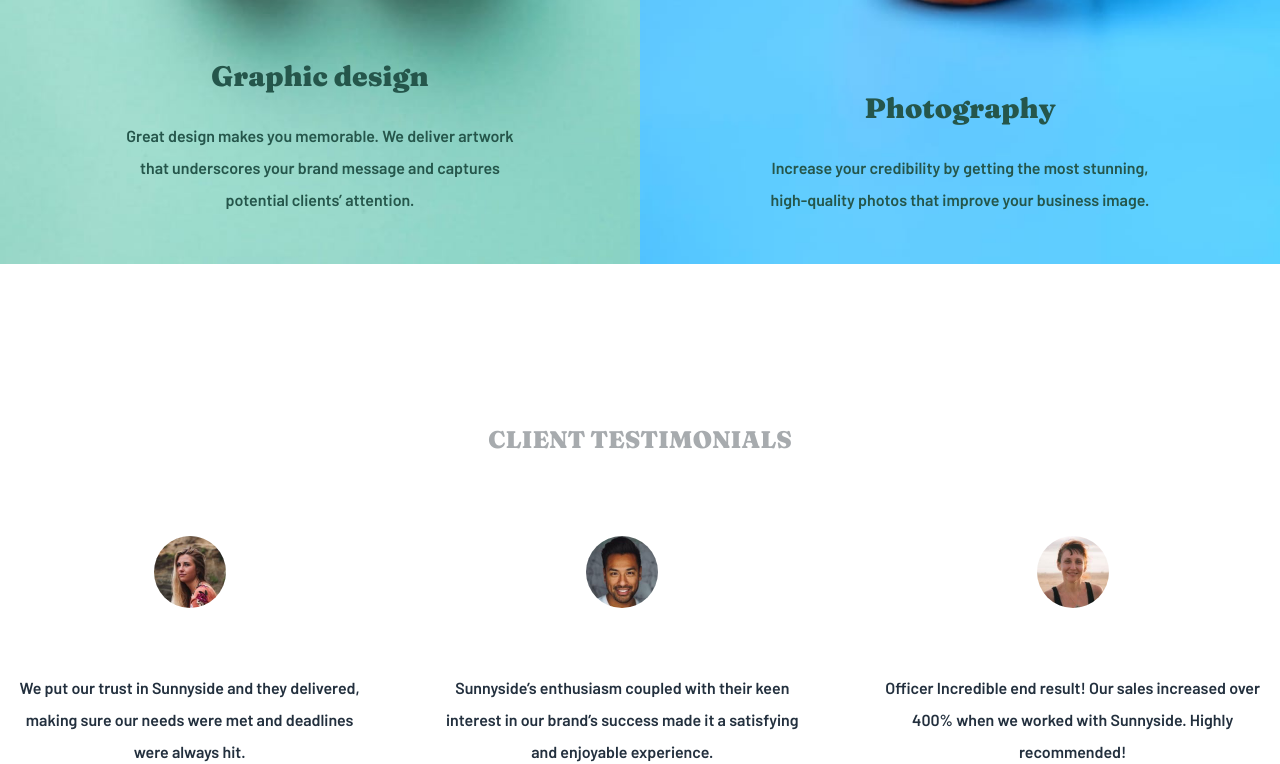
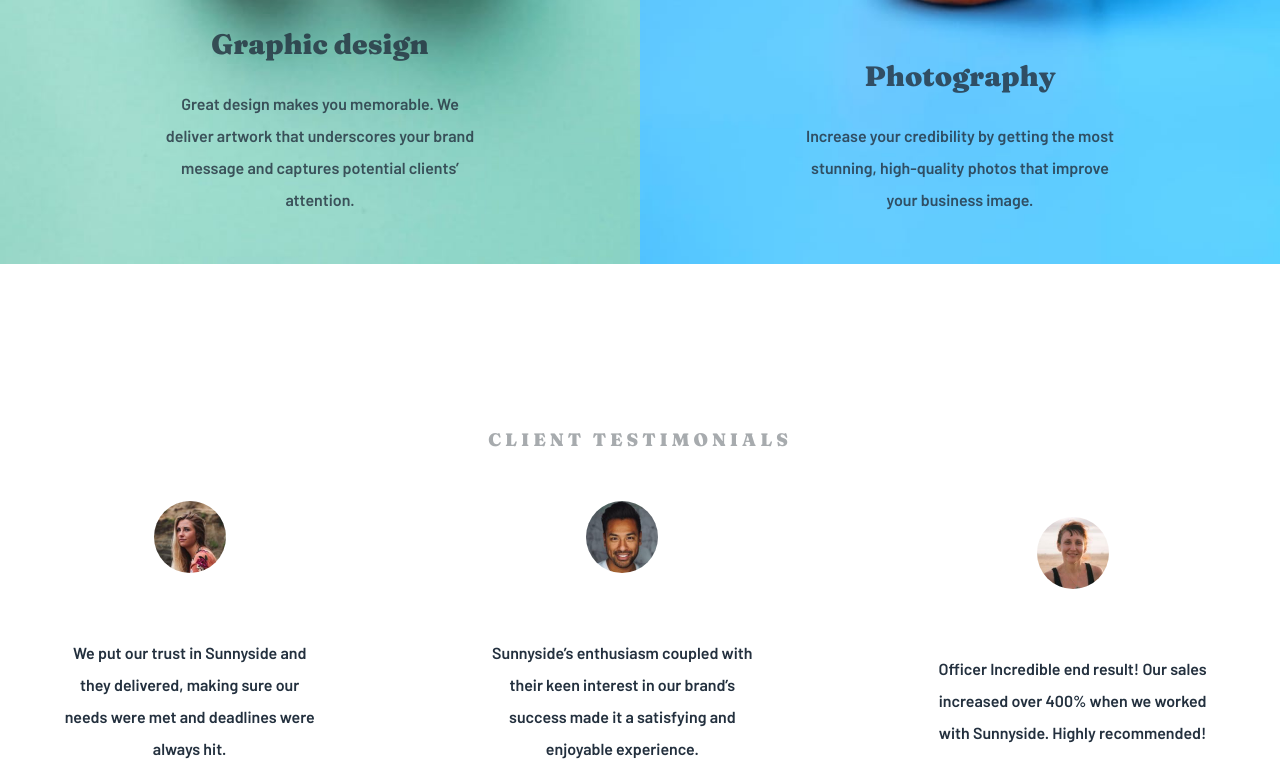
Before and after one commit to YerikAH/sunny-agency-frontend-mentor, a React (Vite) app: page / in a window 1280 px wide. Shown: the part 2138-2902 px from the top of the page. Built offline with nearby package versions, Linux system fonts and the light colour scheme.

Commit message:
end section five

```diff
--- a/src/components/SectionFive.tsx
+++ b/src/components/SectionFive.tsx
@@ -12,7 +12,7 @@ import coneDesktop from "../images/desktop/image-gallery-cone.jpg";
 import coneMobile from "../images/mobile/image-gallery-cone.jpg";
 
 import sugarDesktop from "../images/desktop/image-gallery-sugarcubes.jpg";
-import sugarMobile from "../images/mobile/image-gallery-sugarcubes.jpg";
+import sugarMobile from "../images/mobile/image-gallery-sugar-cubes.jpg";
 
 import ImageLarge from "./ImageLarge";
 export default function SectionFive() {
--- a/src/styles/seccion_five_style.ts
+++ b/src/styles/seccion_five_style.ts
@@ -18,7 +18,10 @@ export const DivGrid = styled.div`
     grid-template-columns: repeat(4, 25%);
   }
 `;
-export const ImageLargeBox = styled.div``;
+export const ImageLargeBox = styled.div`
+  height: 100%;
+  max-height: 27.938rem;
+`;
 export const ImageLargeImg = styled.img`
   width: 100%;
   height: 100%;
--- a/src/styles/seccion_four_style.ts
+++ b/src/styles/seccion_four_style.ts
@@ -13,12 +13,10 @@ export const TitleSection = styled.h2`
   text-transform: uppercase;
   color: var(--grayish-blue);
   text-align: center;
-  @media (min-width: 720px) {
-    font-size: 1.5rem;
-  }
+  letter-spacing: 4px;
 `;
 export const DivGrid = styled.div`
-  margin-top: 5rem;
+  margin-top: 2.8rem;
   display: grid;
   max-width: 1440px;
   width: 100%;
@@ -57,7 +55,7 @@ export const CardText = styled.p`
   max-width: 400px;
   @media (min-width: 1000px) {
     max-width: none;
-    padding: 0;
+    padding: 0 2.8rem;
   }
 `;
 
--- a/src/styles/seccion_three_style.ts
+++ b/src/styles/seccion_three_style.ts
@@ -36,21 +36,26 @@ export const BackgroundText = styled.div`
   justify-content: center;
   align-items: center;
   flex-direction: column;
+  @media (min-width: 1200px) {
+    padding: 3rem 0;
+  }
 `;
 export const TextTitle = styled.h3`
   font: normal normal 900 1.75rem/1.5rem var(--font-fraunces);
-  color: var(--dark-desaturated-cyan);
   text-align: center;
+  color: var(--very-dark-desaturated-blue);
+  opacity: 0.8;
 `;
 export const TextDescription = styled.p`
   text-align: center;
   font: normal normal 600 1rem/2rem var(--font-barlow);
   margin-top: 2rem;
-  color: var(--dark-desaturated-cyan);
-  @media (min-width: 1200px) {
-    max-width: 85%;
+  color: var(--very-dark-desaturated-blue);
+  opacity: 0.8;
+  @media (min-width: 1000px) {
+    max-width: 75%;
   }
   @media (min-width: 1200px) {
-    max-width: 390px;
+    max-width: 50%;
   }
 `;
```
